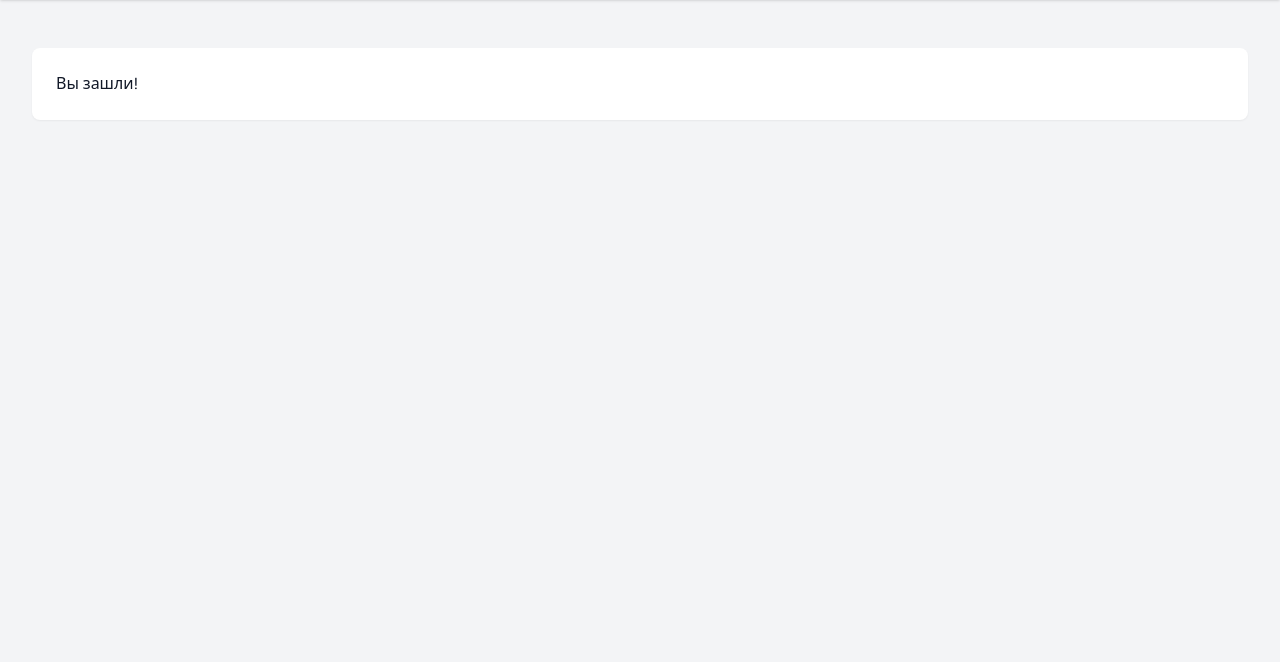
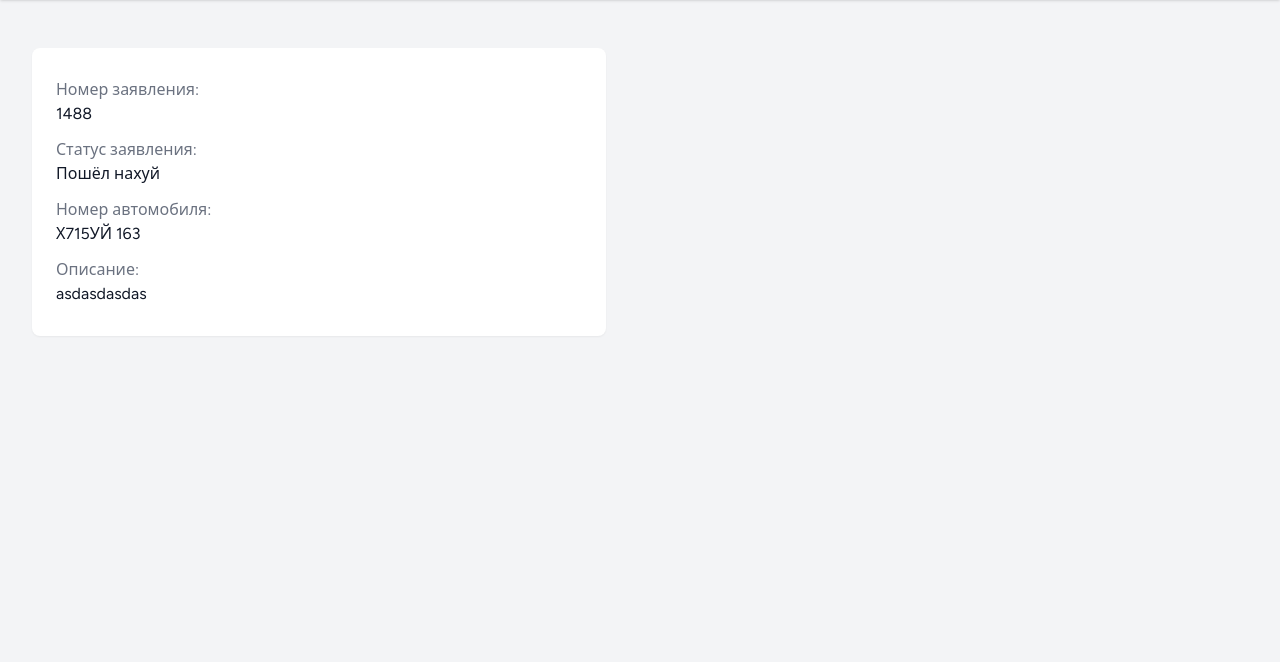
Before and after one commit to Receiver1/tspk_qualification_pm05, a Laravel app: page /dashboard in a window 1280 px wide. Shown: the part 138-800 px from the top of the page. Run offline with Laravel 10, Linux system fonts and the light colour scheme; the visitor is signed in with stand-in values (Sample User, id 1); style sheets or scripts are compiled from the project's sources.

Commit message:
design 3

```diff
--- a/resources/views/dashboard.blade.php
+++ b/resources/views/dashboard.blade.php
@@ -6,12 +6,34 @@
     </x-slot>
 
     <div class="py-12">
-        <div class="max-w-7xl mx-auto sm:px-6 lg:px-8">
-            <div class="bg-white dark:bg-gray-800 overflow-hidden shadow-sm sm:rounded-lg">
-                <div class="p-6 text-gray-900 dark:text-gray-100">
-                    {{ __("Вы зашли!") }}
+        <div class = "grid grid-cols-2 gap-1 ">
+
+        <div class="w-full mx-auto sm:px-6 lg:px-8">
+            <div class="bg-white dark:bg-gray-800 shadow-sm sm:rounded-lg">
+                <div class="min-h-72 p-6 text-gray-900 dark:text-gray-100 flex flex-col justify-around">
+                    <div>
+                        <div class="text-gray-500">{{ __("Номер заявления: ") }}</div>
+                        <div>1488</div>
+                    </div>
+                    <div>
+                        <div class="text-gray-500">{{ __("Статус заявления: ") }}</div>
+                        <div>Пошёл нахуй</div>
+                    </div>
+                    <div>
+                        <div class="text-gray-500">{{ __("Номер автомобиля: ") }}</div>
+                        <div>Х715УЙ 163</div>
+                    </div>
+                    <div>
+                        <div class="text-gray-500">{{ __("Описание: ") }}</div>
+                        <div class="whitespace-pre-wrap break-words">{{
+                            __("asdasdasdas")
+                            }}</div>
+                    </div>
                 </div>
             </div>
         </div>
+
+
+        </div>
     </div>
 </x-app-layout>
```
